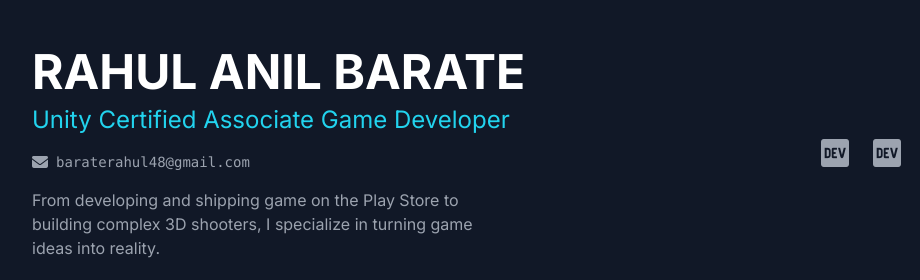
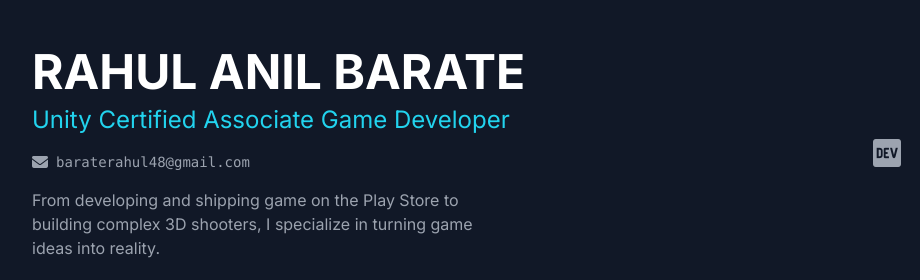
Before and after one commit to rahulbarate/rahul-barate-portfolio, a plain HTML site: page index.html in a window 1280 px wide. Shown: the top 280 px of the page, 120-1040 px from the left. Drawn offline with nearby package versions, Linux system fonts and the light colour scheme.

Commit message:
removed extra logo

```diff
--- a/index.html
+++ b/index.html
@@ -58,10 +58,6 @@
             </div>
             <!-- Right Side: Contact Links -->
             <div class="flex space-x-6">
-                <a href="https://dev.to/rahul_barate_e965377330fe"
-                    class="text-gray-400 hover:text-cyan-400 transition-colors duration-300" aria-label="Dev.to Blog">
-                    <i class="fab fa-dev fa-2x"></i>
-                </a>
                 <a href="https://dev.to/rahul_barate_e965377330fe"
                     class="text-gray-400 hover:text-cyan-400 transition-colors duration-300" aria-label="Dev.to Blog">
                     <i class="fab fa-dev fa-2x"></i>
```
